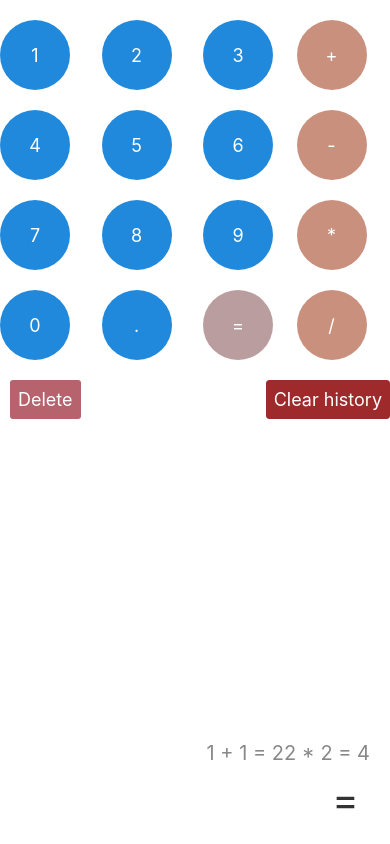
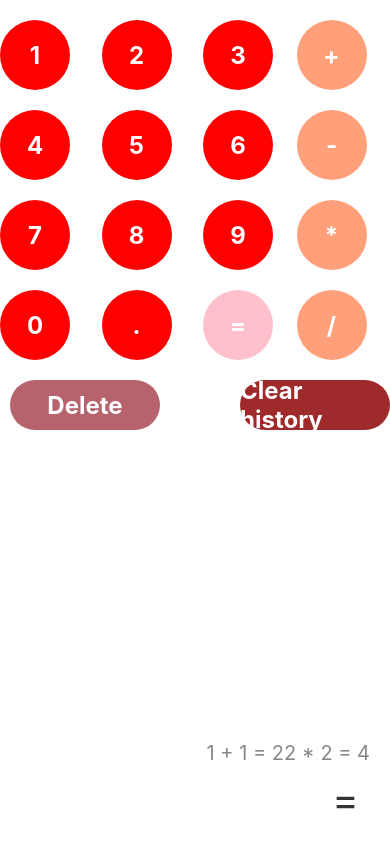
Before and after one commit to guykibby/React-Native---Calculator-App, a React Native app in the folder reactnative-app-calculator/: screen / in a window 390 px wide. Built offline with nearby package versions, Linux system fonts and the light colour scheme.

Commit message:
switch to only react-native components

```diff
--- a/reactnative-app-calculator/components/ButtonContainer.js
+++ b/reactnative-app-calculator/components/ButtonContainer.js
@@ -1,102 +1,171 @@
-import { View, StyleSheet } from "react-native";
-import { Button } from "react-native-elements";
+import React from "react";
+import { View, StyleSheet, Pressable, Text } from "react-native";
 
 export default function ButtonContainer({ onButton, onClear }) {
   return (
     <>
       <View style={styles.btnContainer}>
         <View style={styles.numericBtnContainer}>
-          <Button
-            title="1"
+          <Pressable
             onPress={() => onButton("1")}
-            buttonStyle={styles.button}
-          />
-          <Button
-            title="2"
+            style={({ pressed }) => [
+              styles.button,
+              { backgroundColor: pressed ? "#FF6347" : "#FF0000" },
+            ]}
+          >
+            <Text style={styles.buttonText}>1</Text>
+          </Pressable>
+          <Pressable
             onPress={() => onButton("2")}
-            buttonStyle={styles.button}
-          />
-          <Button
-            title="3"
+            style={({ pressed }) => [
+              styles.button,
+              { backgroundColor: pressed ? "#FF6347" : "#FF0000" },
+            ]}
+          >
+            <Text style={styles.buttonText}>2</Text>
+          </Pressable>
+          <Pressable
             onPress={() => onButton("3")}
-            buttonStyle={styles.button}
-          />
-          <Button
-            title="4"
+            style={({ pressed }) => [
+              styles.button,
+              { backgroundColor: pressed ? "#FF6347" : "#FF0000" },
+            ]}
+          >
+            <Text style={styles.buttonText}>3</Text>
+          </Pressable>
+          <Pressable
             onPress={() => onButton("4")}
-            buttonStyle={styles.button}
-          />
-          <Button
-            title="5"
+            style={({ pressed }) => [
+              styles.button,
+              { backgroundColor: pressed ? "#FF6347" : "#FF0000" },
+            ]}
+          >
+            <Text style={styles.buttonText}>4</Text>
+          </Pressable>
+          <Pressable
             onPress={() => onButton("5")}
-            buttonStyle={styles.button}
-          />
-          <Button
-            title="6"
+            style={({ pressed }) => [
+              styles.button,
+              { backgroundColor: pressed ? "#FF6347" : "#FF0000" },
+            ]}
+          >
+            <Text style={styles.buttonText}>5</Text>
+          </Pressable>
+          <Pressable
             onPress={() => onButton("6")}
-            buttonStyle={styles.button}
-          />
-          <Button
-            title="7"
+            style={({ pressed }) => [
+              styles.button,
+              { backgroundColor: pressed ? "#FF6347" : "#FF0000" },
+            ]}
+          >
+            <Text style={styles.buttonText}>6</Text>
+          </Pressable>
+          <Pressable
             onPress={() => onButton("7")}
-            buttonStyle={styles.button}
-          />
-          <Button
-            title="8"
+            style={({ pressed }) => [
+              styles.button,
+              { backgroundColor: pressed ? "#FF6347" : "#FF0000" },
+            ]}
+          >
+            <Text style={styles.buttonText}>7</Text>
+          </Pressable>
+          <Pressable
             onPress={() => onButton("8")}
-            buttonStyle={styles.button}
-          />
-          <Button
-            title="9"
+            style={({ pressed }) => [
+              styles.button,
+              { backgroundColor: pressed ? "#FF6347" : "#FF0000" },
+            ]}
+          >
+            <Text style={styles.buttonText}>8</Text>
+          </Pressable>
+          <Pressable
             onPress={() => onButton("9")}
-            buttonStyle={styles.button}
-          />
-          <Button
-            title="0"
+            style={({ pressed }) => [
+              styles.button,
+              { backgroundColor: pressed ? "#FF6347" : "#FF0000" },
+            ]}
+          >
+            <Text style={styles.buttonText}>9</Text>
+          </Pressable>
+          <Pressable
             onPress={() => onButton("0")}
-            buttonStyle={styles.button}
-          />
-          <Button
-            title="."
+            style={({ pressed }) => [
+              styles.button,
+              { backgroundColor: pressed ? "#FF6347" : "#FF0000" },
+            ]}
+          >
+            <Text style={styles.buttonText}>0</Text>
+          </Pressable>
+          <Pressable
             onPress={() => onButton(".")}
-            buttonStyle={styles.button}
-          />
-          <Button
-            title="="
+            style={({ pressed }) => [
+              styles.button,
+              { backgroundColor: pressed ? "#FF6347" : "#FF0000" },
+            ]}
+          >
+            <Text style={styles.buttonText}>.</Text>
+          </Pressable>
+          <Pressable
             onPress={() => onButton("=")}
-            buttonStyle={[styles.button, styles.infoButton]}
-          />
+            style={({ pressed }) => [
+              styles.button,
+              styles.infoButton,
+              { backgroundColor: pressed ? "#BA9D9F" : "#FFC0CB" },
+            ]}
+          >
+            <Text style={styles.buttonText}>=</Text>
+          </Pressable>
         </View>
         <View style={styles.operatorBtnContainer}>
-          <Button
-            title="+"
+          <Pressable
             onPress={() => onButton("+")}
-            buttonStyle={[styles.button, styles.secondaryButton]}
-          />
-          <Button
-            title="-"
+            style={({ pressed }) => [
+              styles.button,
+              styles.secondaryButton,
+              { backgroundColor: pressed ? "#CA907E" : "#FFA07A" },
+            ]}
+          >
+            <Text style={styles.buttonText}>+</Text>
+          </Pressable>
+          <Pressable
             onPress={() => onButton("-")}
-            buttonStyle={[styles.button, styles.secondaryButton]}
-          />
-          <Button
-            title="*"
+            style={({ pressed }) => [
+              styles.button,
+              styles.secondaryButton,
+              { backgroundColor: pressed ? "#CA907E" : "#FFA07A" },
+            ]}
+          >
+            <Text style={styles.buttonText}>-</Text>
+          </Pressable>
+          <Pressable
             onPress={() => onButton("*")}
-            buttonStyle={[styles.button, styles.secondaryButton]}
-          />
-          <Button
-            title="/"
+            style={({ pressed }) => [
+              styles.button,
+              styles.secondaryButton,
+              { backgroundColor: pressed ? "#CA907E" : "#FFA07A" },
+            ]}
+          >
+            <Text style={styles.buttonText}>*</Text>
+          </Pressable>
+          <Pressable
             onPress={() => onButton("/")}
-            buttonStyle={[styles.button, styles.secondaryButton]}
-          />
+            style={({ pressed }) => [
+              styles.button,
+              styles.secondaryButton,
+              { backgroundColor: pressed ? "#CA907E" : "#FFA07A" },
+            ]}
+          >
+            <Text style={styles.buttonText}>/</Text>
+          </Pressable>
         </View>
       </View>
       <View style={styles.calculatorControls}>
-        <Button title="Delete" buttonStyle={styles.warningButton} />
-        <Button
-          title="Clear history"
-          onPress={onClear}
-          buttonStyle={styles.errorButton}
-        />
+        <Pressable style={styles.warningButton}>
+          <Text style={styles.buttonText}>Delete</Text>
+        </Pressable>
+        <Pressable onPress={onClear} style={styles.errorButton}>
+          <Text style={styles.buttonText}>Clear history</Text>
+        </Pressable>
       </View>
     </>
   );
@@ -127,6 +196,13 @@ const styles = StyleSheet.create({
     height: 70,
     borderRadius: 35,
     marginVertical: 10,
+    justifyContent: "center",
+    alignItems: "center",
+  },
+  buttonText: {
+    fontSize: 24,
+    fontWeight: "bold",
+    color: "#FFFFFF",
   },
   infoButton: {
     backgroundColor: "#BA9D9F",
@@ -137,9 +213,19 @@ const styles = StyleSheet.create({
   warningButton: {
     backgroundColor: "#B6636E",
     marginHorizontal: 10,
+    width: 150,
+    height: 50,
+    borderRadius: 25,
+    justifyContent: "center",
+    alignItems: "center",
   },
   errorButton: {
     backgroundColor: "#9E2A2B",
+    width: 150,
+    height: 50,
+    borderRadius: 25,
+    justifyContent: "center",
+    alignItems: "center",
   },
   calculatorControls: {
     flexDirection: "row",
```
Also changed, not shown: reactnative-app-calculator/App.js (+43 -0 lines), 1 other file (tests, documents, lock files or other folders).
